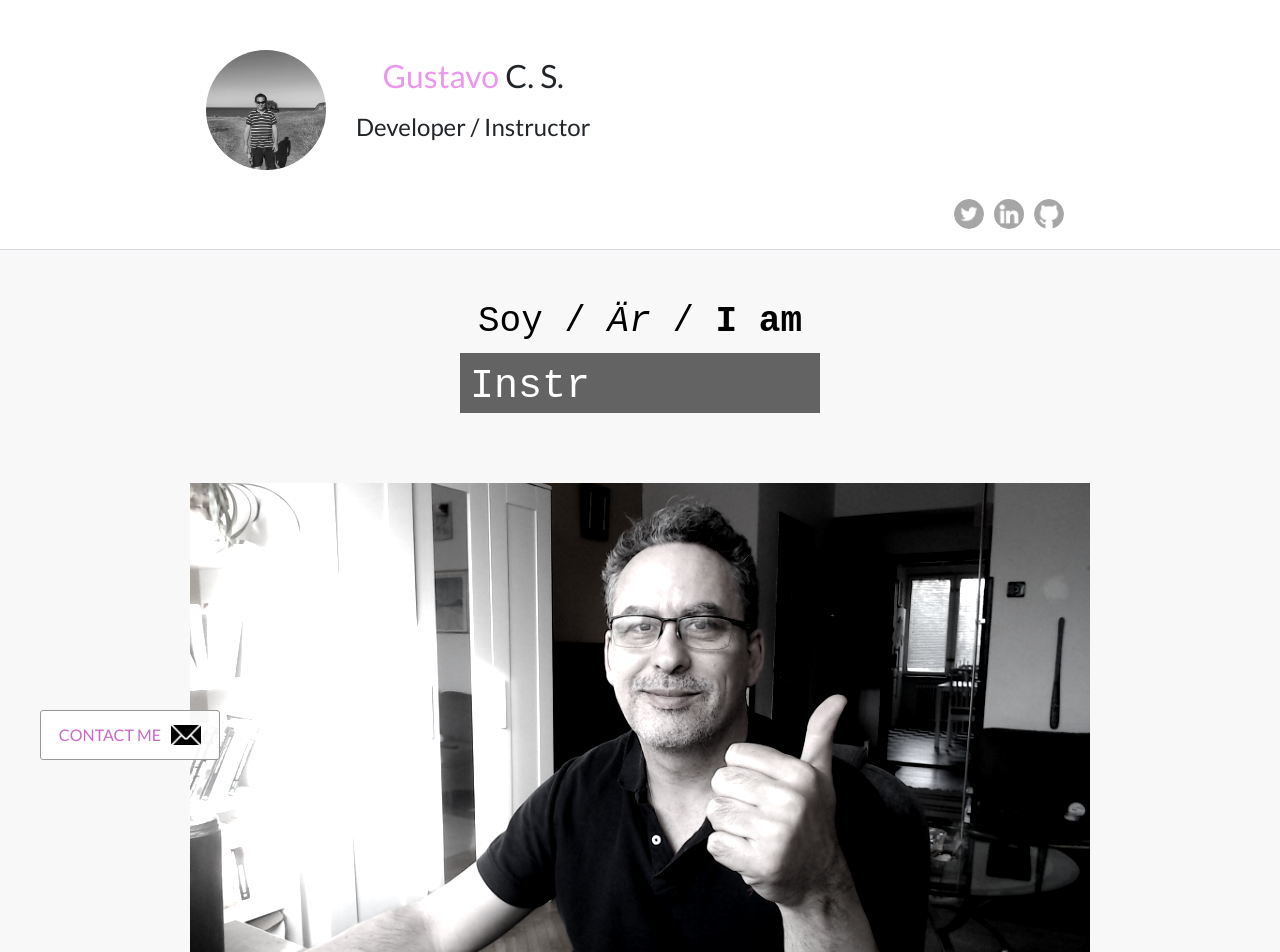
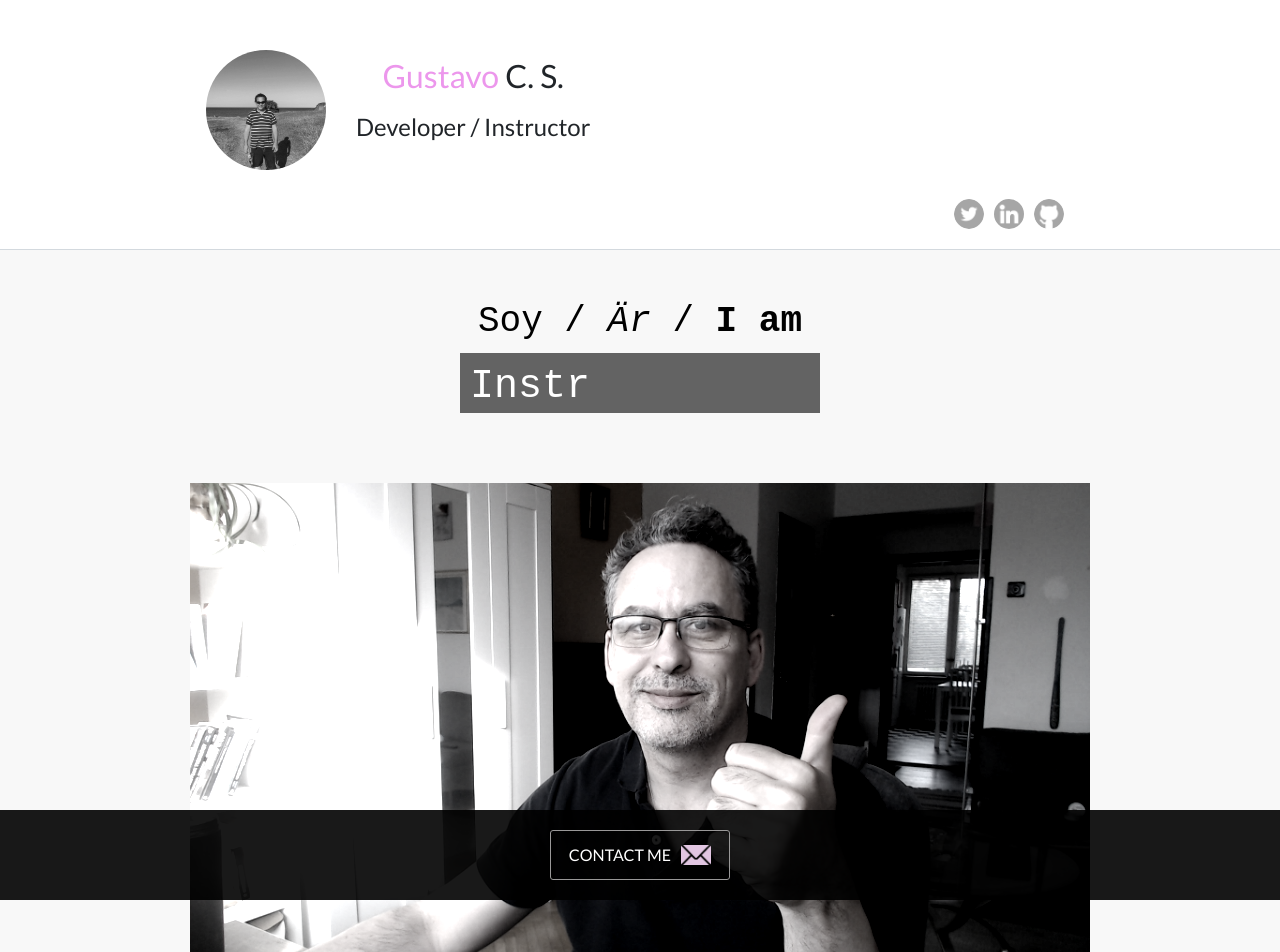
Before and after one commit to Gustaf26/portfolio-2024, a React (Vite) app: page / in a window 1280 px wide. Shown: the top 952 px of the page. Built offline with nearby package versions, Linux system fonts and the light colour scheme; no server answers.

Commit message:
(Design > ContactButton): Adding effect for showing up - down on scroll

```diff
--- a/src/App.jsx
+++ b/src/App.jsx
@@ -1,5 +1,5 @@
 
-import { useState } from 'react';
+import { useState, useEffect, useRef } from 'react';
 
 import StyleContext from './contexts/StyleContext';
 
@@ -22,6 +22,25 @@ import GithubData from './sections/container-one/GithubData.jsx';
 
 const App = () => {
   const [shadowSection, setShadowSection] = useState('')
+  const offsetY = useRef(window.pageYOffset)
+  const contactButtonRef = useRef()
+
+  useEffect(() => {
+
+    window.addEventListener('scroll', (e) => {
+
+      if (window.pageYOffset < offsetY.current) {
+        contactButtonRef.current.style.display = 'flex'
+        contactButtonRef.current.style.animation = 'move-up-contact-button 0.5s linear forwards'
+      }
+      else {
+        contactButtonRef.current.style.animation = 'move-down-contact-button 0.5s linear forwards'
+      }
+
+      offsetY.current = window.pageYOffset
+
+    })
+  }, [])
 
   return (
     <div style={{ height: 'fit-content' }}>
@@ -61,11 +80,13 @@ const App = () => {
               <Education />
             </div>
           </div>
-          <button id="contact-me-button">
-            <a href="mailto: gcs26@yahoo.com" target="">
-              CONTACT ME</a>
-            <img alt="send-email" src={mail} />
-          </button>
+          <div ref={contactButtonRef} id="contact-me-container">
+            <button id="contact-me-button">
+              <a href="mailto: gcs26@yahoo.com" target="">
+                CONTACT ME</a>
+              <img alt="send-email" src={mail} />
+            </button>
+          </div>
         </div>
       </StyleContext.Provider>
       <Testimonials />
--- a/src/assets/style.css
+++ b/src/assets/style.css
@@ -227,21 +227,34 @@ header ul.social {
 
 /* CONTACT BUTTON FIXED POSITION */
 
+#contact-me-container {
+    position: fixed;
+    bottom: 0px;
+    left: 0px;
+    right: 0px;
+    display: none;
+    background-color: rgba(0, 0, 0, 0.9);
+    padding: 20px;
+    text-align: center;
+    z-index: 1000;
+}
+
 #contact-me-button {
-    position: fixed;
-    bottom: 40px;
-    left: 0px;
     height: 50px;
-    margin-left: 40px;
+    display: flex;
+    margin: 0 auto;
     width: 180px;
-    background-color: rgba(255, 255, 255, 0.9);
+    background-color: transparent;
     border: 1px solid rgb(153, 152, 152);
     border-radius: 3px;
     font-size: 8px;
-    display: flex;
     align-items: center;
     justify-content: center;
     z-index: 200;
+
+    &:hover {
+        background-color: rgba(209, 160, 209, 0.5);
+    }
 
     @media screen and (max-width:600px) {
         width: 180px;
@@ -260,7 +273,7 @@ header ul.social {
     & a {
         font-weight: 600;
         font-size: 2em;
-        color: rgb(202, 104, 202);
+        color: white;
 
         @media screen and (max-width:600px) {
             font-size: 0.85em;
@@ -276,12 +289,8 @@ header ul.social {
         width: 30px;
         height: 20px;
         object-fit: cover;
-    }
-
-    &:hover {
-        color: rgb(202, 104, 202);
-    }
-
+        filter: brightness(0) saturate(100%) invert(97%) sepia(53%) saturate(1064%) hue-rotate(195deg) brightness(95%) contrast(86%);
+    }
 }
 
 
@@ -1069,6 +1078,26 @@ section {
     }
 }
 
+@keyframes move-up-contact-button {
+    0% {
+        transform: translateY(40px);
+    }
+
+    100% {
+        transform: translateY(0px);
+    }
+}
+
+@keyframes move-down-contact-button {
+    0% {
+        transform: translateY(0px);
+    }
+
+    100% {
+        transform: translateY(100px);
+    }
+}
+
 @keyframes rotate {
 
     0% {
```
